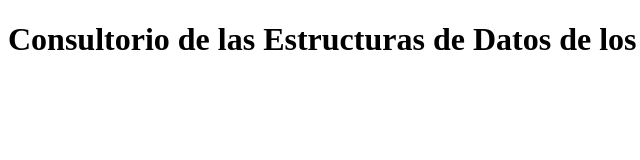
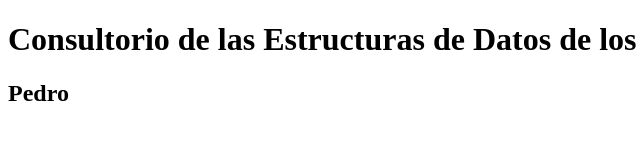
Before and after one commit to pedroj0se/WEB-CONSULTORIO, a plain HTML site: page index.html in a window 1280 px wide. Shown: the full height of the page, 0-640 px from the left. Drawn offline with Linux system fonts and the light colour scheme.

Commit message:
Update index.html

```diff
--- a/index.html
+++ b/index.html
@@ -8,5 +8,6 @@
 </head>
 <body>
     <h1>Consultorio de las Estructuras de Datos de los diferentes lenguajes</h1>
+    <h2>Pedro</h2>
 </body>
 </html>
```
